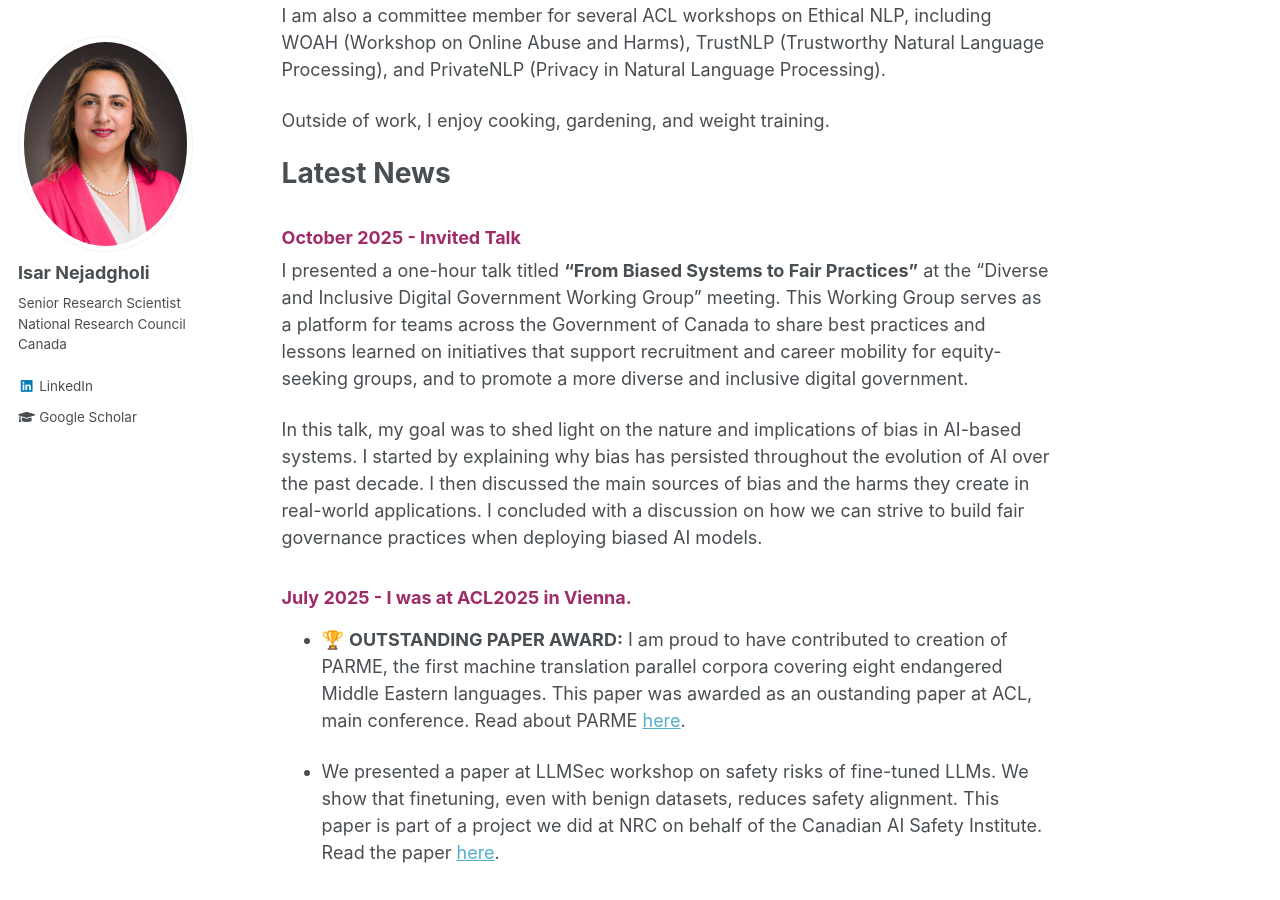
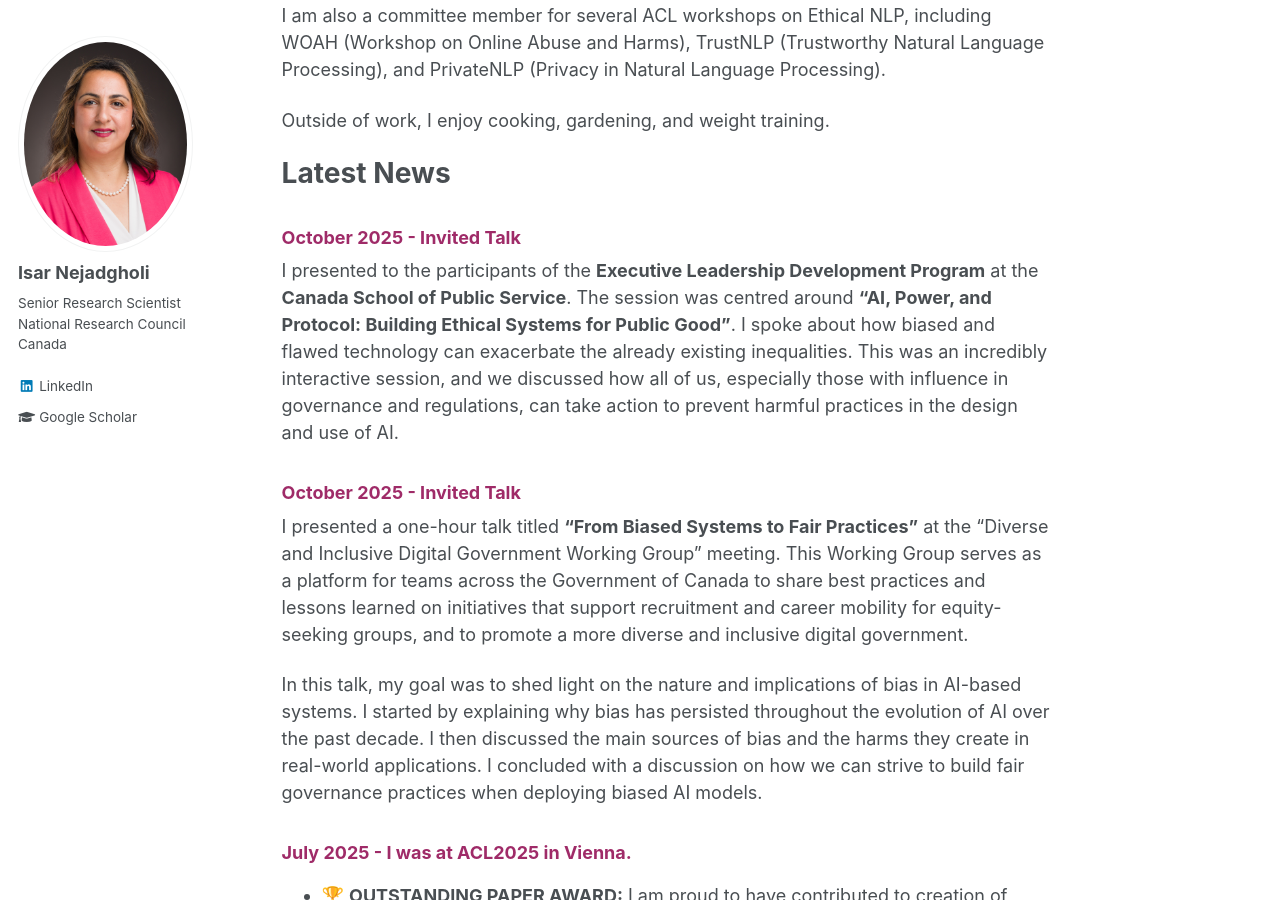
Before and after one commit to IsarNejad/IsarNejad.github.io, a Jekyll site: the page built from _pages/about.md, in a window 1280 px wide and 900 px high, scrolled down 524 px. Built offline with Jekyll 4.4.1, drawn with Linux system fonts in a browser that asks for light colours.

Commit message:
Update about.md

```diff
--- a/_pages/about.md
+++ b/_pages/about.md
@@ -19,6 +19,12 @@ I am an active member of the Association for Computational Linguistics (ACL) com
 Outside of work, I enjoy cooking, gardening, and weight training.
 
 # Latest News
+
+{: .amaranth-deep-purple}
+### October 2025 - Invited Talk
+
+I presented to the participants of the **Executive Leadership Development Program** at the **Canada School of Public Service**. The session was centred around **“AI, Power, and Protocol: Building Ethical Systems for Public Good”**. I spoke about how biased and flawed technology can exacerbate the already existing inequalities. This was an incredibly interactive session, and we discussed how all of us, especially those with influence in governance and regulations, can take action to prevent harmful practices in the design and use of AI.
+
 
 {: .amaranth-deep-purple}
 ### October 2025 - Invited Talk
```
